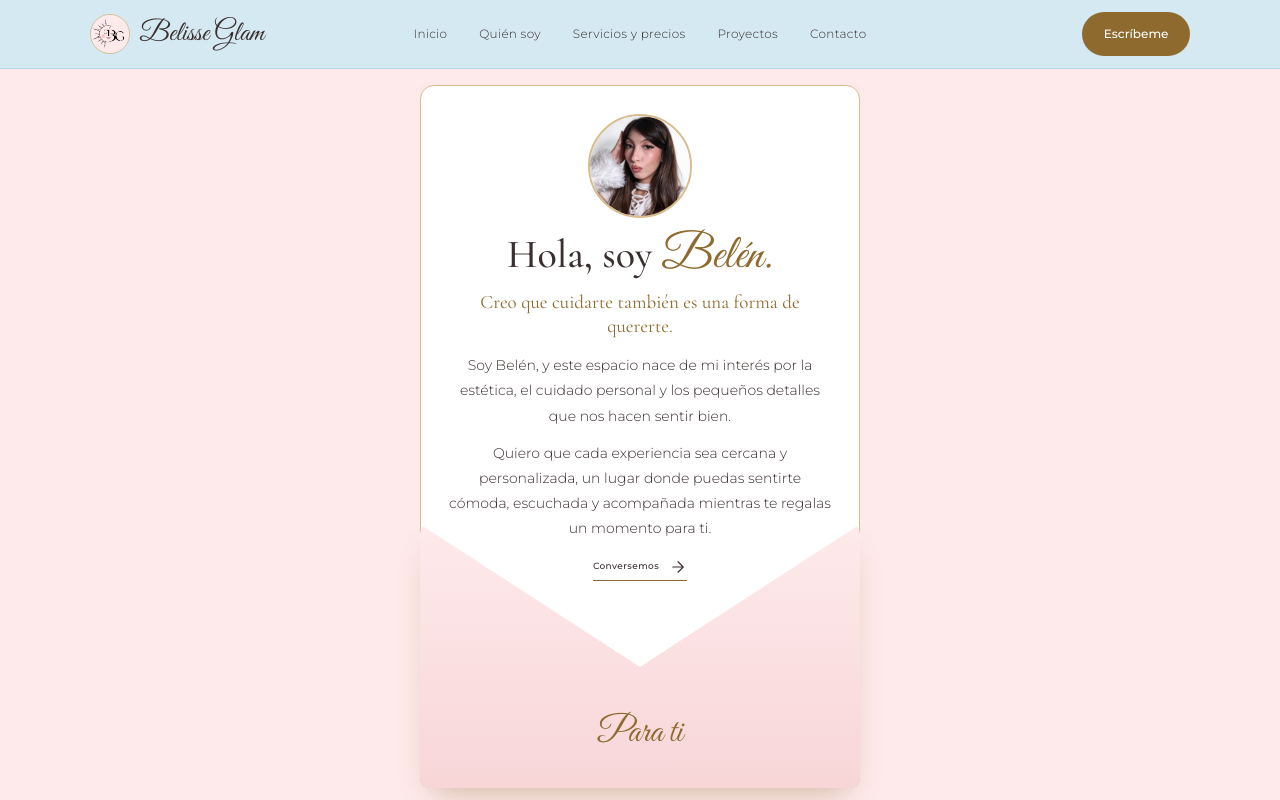
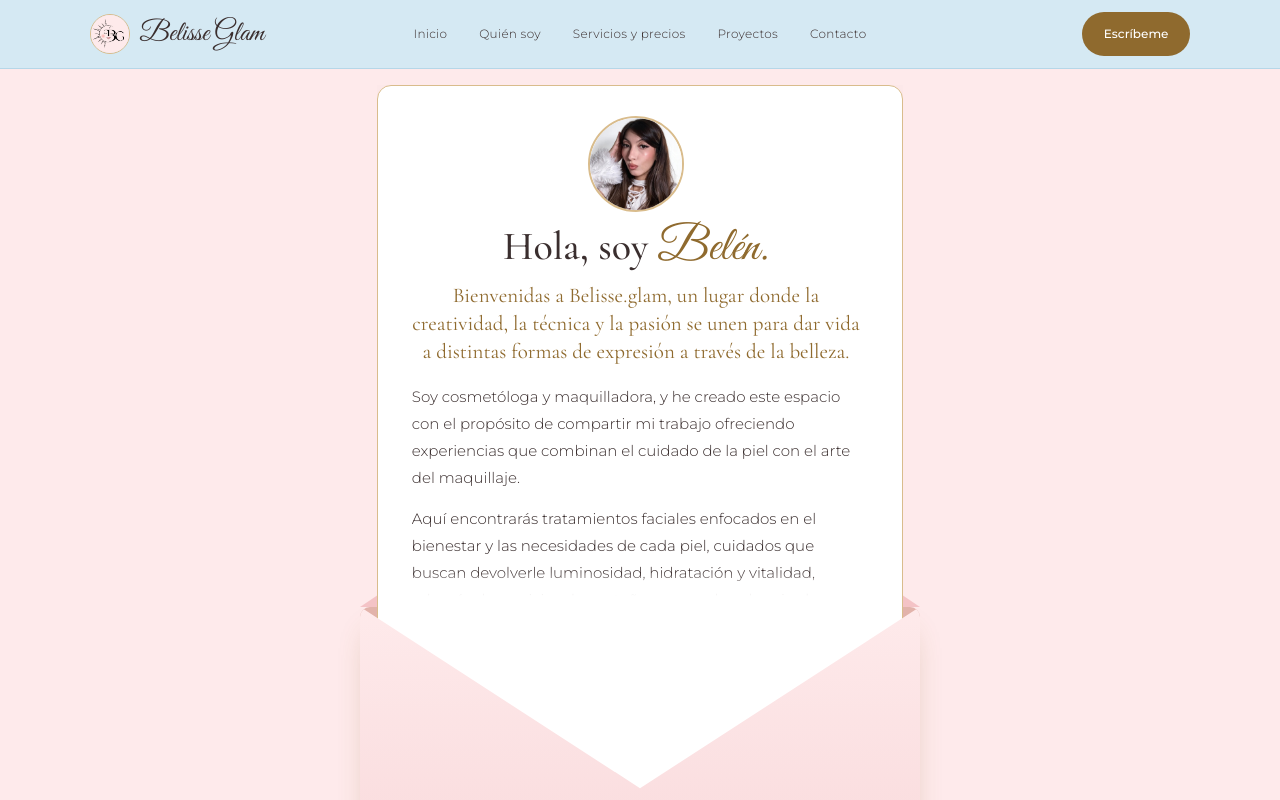
Before and after one commit to DerekSKA/info-Belen, a React (Vite) app: page / in a window 1280 px wide. Both pictures are taken after a click on the element "Para ti". Shown: the part 1119-1919 px from the top of the page. Built offline with nearby package versions, Linux system fonts and the light colour scheme.

Commit message:
Octavo commit: Proyecto Info Belen actualizacion ('Sobre mi')

```diff
--- a/src/App.css
+++ b/src/App.css
@@ -1432,10 +1432,11 @@ html {
 }
 
 .mail {
-  --env-w: min(440px, 92vw);
+  --env-w: min(560px, 92vw);
+  --letter-view: min(60vh, 520px); /* alto visible del texto de la carta */
   --ease-out: cubic-bezier(0.22, 1, 0.36, 1);
   display: flex;
-  width: min(500px, 100%);
+  width: min(640px, 100%);
   margin: 0 auto;
   flex-direction: column;
   align-items: center;
@@ -1447,14 +1448,14 @@ html {
   position: relative;
   z-index: 2;
   display: grid;
-  width: 88%;
+  width: calc(var(--env-w) * 0.94);
   grid-template-rows: 0fr;
   visibility: hidden;
   transition: grid-template-rows 0.7s var(--ease-out), margin-bottom 0.7s var(--ease-out), visibility 0s 0.7s;
 }
 
 .is-open .mail-letter-wrap {
-  margin-bottom: calc(var(--env-w) * -0.42);
+  margin-bottom: calc(var(--env-w) * -0.36);
   grid-template-rows: 1fr;
   visibility: visible;
   transition: grid-template-rows 1.1s var(--ease-out) 0.5s, margin-bottom 1.1s var(--ease-out) 0.5s, visibility 0s 0s;
@@ -1466,7 +1467,7 @@ html {
 }
 
 .mail-letter {
-  padding: 28px 26px calc(var(--env-w) * 0.24 + 22px);
+  padding: 30px 34px calc(var(--env-w) * 0.36 + 10px);
   border: 1px solid var(--gold-soft);
   border-radius: 14px 14px 4px 4px;
   background: var(--surface-white);
@@ -1482,23 +1483,33 @@ html {
   transition: transform 1.1s cubic-bezier(0.34, 1.35, 0.64, 1) 0.6s;
 }
 
-/* El contenido aparece escalonado */
-.mail-letter > * {
+/* Texto largo: se desliza dentro de la carta */
+.mail-scroll {
+  max-height: var(--letter-view);
+  padding: 0 8px 26px 0;
+  overflow-y: auto;
   opacity: 0;
-  transform: translateY(10px);
-  transition: opacity 0.3s ease, transform 0.3s ease;
-}
-
-.is-open .mail-letter > * {
+  overscroll-behavior: contain;
+  scrollbar-color: var(--gold-soft) transparent;
+  scrollbar-width: thin;
+  -webkit-mask-image: linear-gradient(to bottom, #000 calc(100% - 24px), transparent);
+  mask-image: linear-gradient(to bottom, #000 calc(100% - 24px), transparent);
+  transition: opacity 0.3s ease;
+}
+
+.is-open .mail-scroll {
   opacity: 1;
-  transform: none;
-  transition: opacity 0.6s ease, transform 0.6s ease;
-}
-
-.is-open .mail-letter > :nth-child(1) { transition-delay: 1.15s; }
-.is-open .mail-letter > :nth-child(2) { transition-delay: 1.3s; }
-.is-open .mail-letter > :nth-child(3) { transition-delay: 1.45s; }
-.is-open .mail-letter > :nth-child(4) { transition-delay: 1.6s; }
+  transition: opacity 0.7s ease 1.2s;
+}
+
+.mail-scroll::-webkit-scrollbar {
+  width: 5px;
+}
+
+.mail-scroll::-webkit-scrollbar-thumb {
+  border-radius: 99px;
+  background: var(--gold-soft);
+}
 
 .mail-head {
   display: flex;
@@ -1508,9 +1519,9 @@ html {
 
 .mail-photo {
   display: block;
-  width: 104px;
+  width: 96px;
   aspect-ratio: 1;
-  margin: 0 auto 14px;
+  margin: 0 auto 12px;
   border: 2px solid var(--gold-soft);
   border-radius: 50%;
   object-fit: cover;
@@ -1526,18 +1537,23 @@ html {
 }
 
 .mail-lead {
-  margin: 0 0 14px;
+  margin: 0 0 16px;
   color: var(--accent-gold);
   font-family: var(--font-serif);
-  font-size: 19px;
+  font-size: 21px;
   font-style: italic;
-  line-height: 1.3;
+  line-height: 1.35;
+}
+
+.mail-letter .text-link {
+  display: inline-flex;
 }
 
 .mail-letter p:not(.mail-lead) {
-  margin: 0 0 12px;
-  font-size: 14px;
+  margin: 0 0 14px;
+  font-size: 15px;
   line-height: 1.8;
+  text-align: left;
 }
 
 /* Sobre construido con CSS */
@@ -1676,14 +1692,11 @@ html {
 @media (max-width: 600px) {
   .mail {
     --env-w: min(330px, 88vw);
-  }
-
-  .mail-letter-wrap {
-    width: 90%;
+    --letter-view: min(44vh, 360px);
   }
 
   .mail-letter {
-    padding: 16px 16px calc(var(--env-w) * 0.27 + 12px);
+    padding: 16px 14px calc(var(--env-w) * 0.36 + 8px);
   }
 
   .mail-head {
@@ -1712,9 +1725,9 @@ html {
   }
 
   .mail-letter p:not(.mail-lead) {
-    margin-bottom: 8px;
+    margin-bottom: 9px;
     font-size: 12.5px;
-    line-height: 1.6;
+    line-height: 1.65;
   }
 
   .mail-letter .text-link {
--- a/src/App.jsx
+++ b/src/App.jsx
@@ -242,24 +242,48 @@ function App() {
             <div className="mail-letter-wrap" id="carta-belen" ref={letterRef} aria-hidden={!letterOpen}>
               <div className="mail-letter-clip">
                 <article className="mail-letter">
+                  <div className="mail-scroll" tabIndex={letterOpen ? 0 : -1} aria-label="Carta de Belén">
                     <div className="mail-head">
                       <img className="mail-photo" src={belenImage} alt="Retrato de Belén" loading="lazy" />
                       <h3 className="mail-title">
                         Hola, soy <span className="script-word">Belén.</span>
                       </h3>
-                    <p className="mail-lead">Creo que cuidarte también es una forma de quererte.</p>
                     </div>
-                  <p>
-                    Soy Belén, y este espacio nace de mi interés por la estética, el cuidado personal y los pequeños
-                    detalles que nos hacen sentir bien.
+                    <p className="mail-lead">
+                      Bienvenidas a Belisse.glam, un lugar donde la creatividad, la técnica y la pasión se unen para dar
+                      vida a distintas formas de expresión a través de la belleza.
                     </p>
                     <p>
-                    Quiero que cada experiencia sea cercana y personalizada, un lugar donde puedas sentirte cómoda,
-                    escuchada y acompañada mientras te regalas un momento para ti.
+                      Soy cosmetóloga y maquilladora, y he creado este espacio con el propósito de compartir mi trabajo
+                      ofreciendo experiencias que combinan el cuidado de la piel con el arte del maquillaje.
+                    </p>
+                    <p>
+                      Aquí encontrarás tratamientos faciales enfocados en el bienestar y las necesidades de cada piel,
+                      cuidados que buscan devolverle luminosidad, hidratación y vitalidad, además de servicios de
+                      pestañas que realzan la mirada y complementan la belleza de cada persona.
+                    </p>
+                    <p>
+                      Pero la belleza también es arte, transformación y libertad creativa. Por eso, este espacio abarca
+                      desde maquillajes sociales, elegantes y delicados, ideales para acompañarte en momentos
+                      especiales, hasta propuestas artísticas, caracterizaciones y maquillajes de fantasía que exploran
+                      el lado más creativo, intenso e incluso aterrador de este oficio.
+                    </p>
+                    <p>
+                      Cada servicio representa una oportunidad para crear, experimentar y cuidar cada detalle,
+                      entendiendo que detrás de cada piel, cada mirada y cada maquillaje existe una historia diferente.
+                    </p>
+                    <p>
+                      Mi objetivo es seguir creciendo, perfeccionando mis técnicas y entregando un trabajo realizado con
+                      dedicación, responsabilidad y amor por lo que hago.
+                    </p>
+                    <p>
+                      Gracias por ser parte de este espacio, por acompañarme en este camino y por permitirme compartir
+                      con ustedes cada proceso, cada creación y cada nuevo desafío.
                     </p>
                     <a className="text-link" href="#contacto" tabIndex={letterOpen ? 0 : -1}>
                       Conversemos <Arrow />
                     </a>
+                  </div>
                 </article>
               </div>
             </div>
```
Lines whose indentation alone changed are shown as unchanged.
